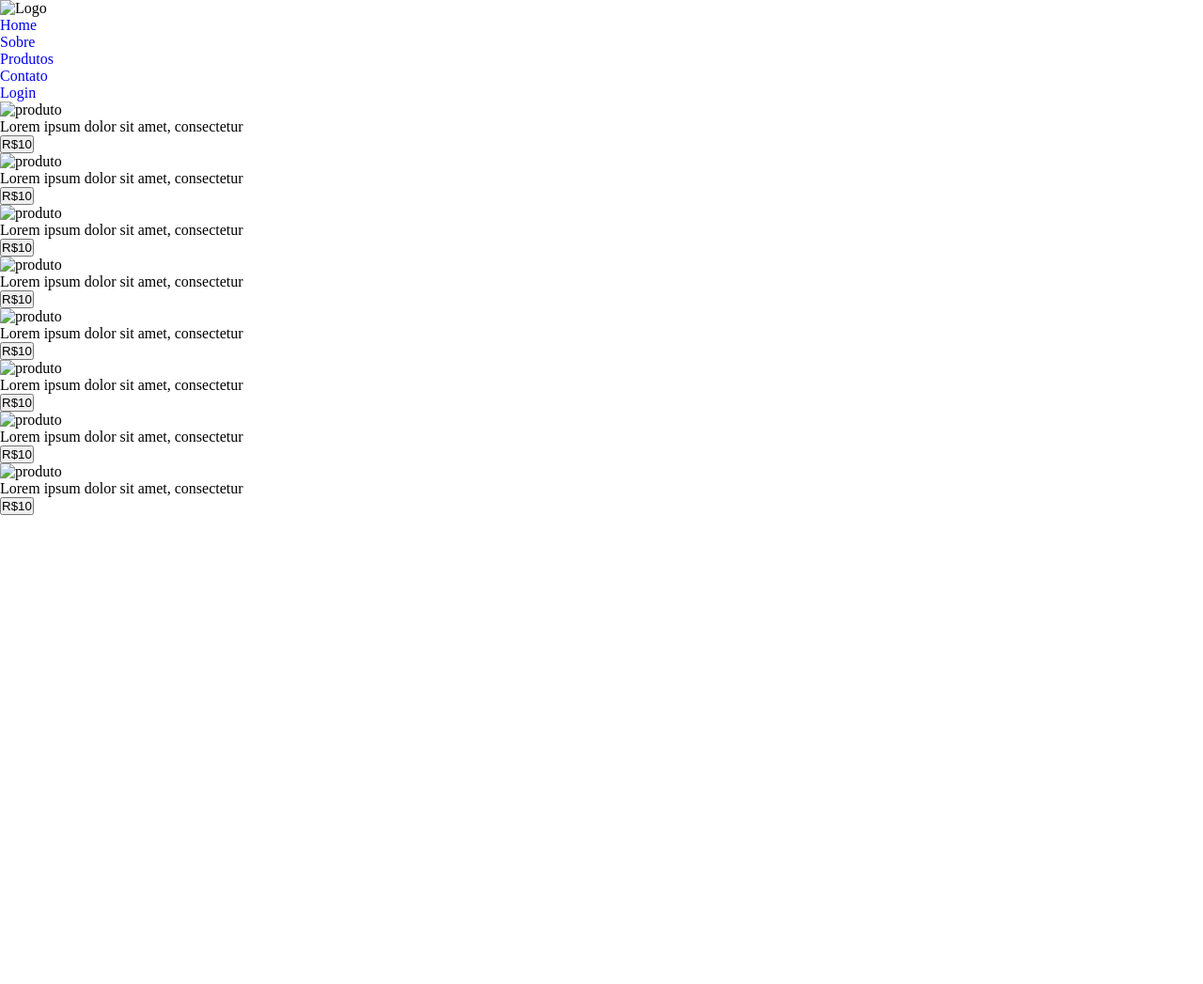
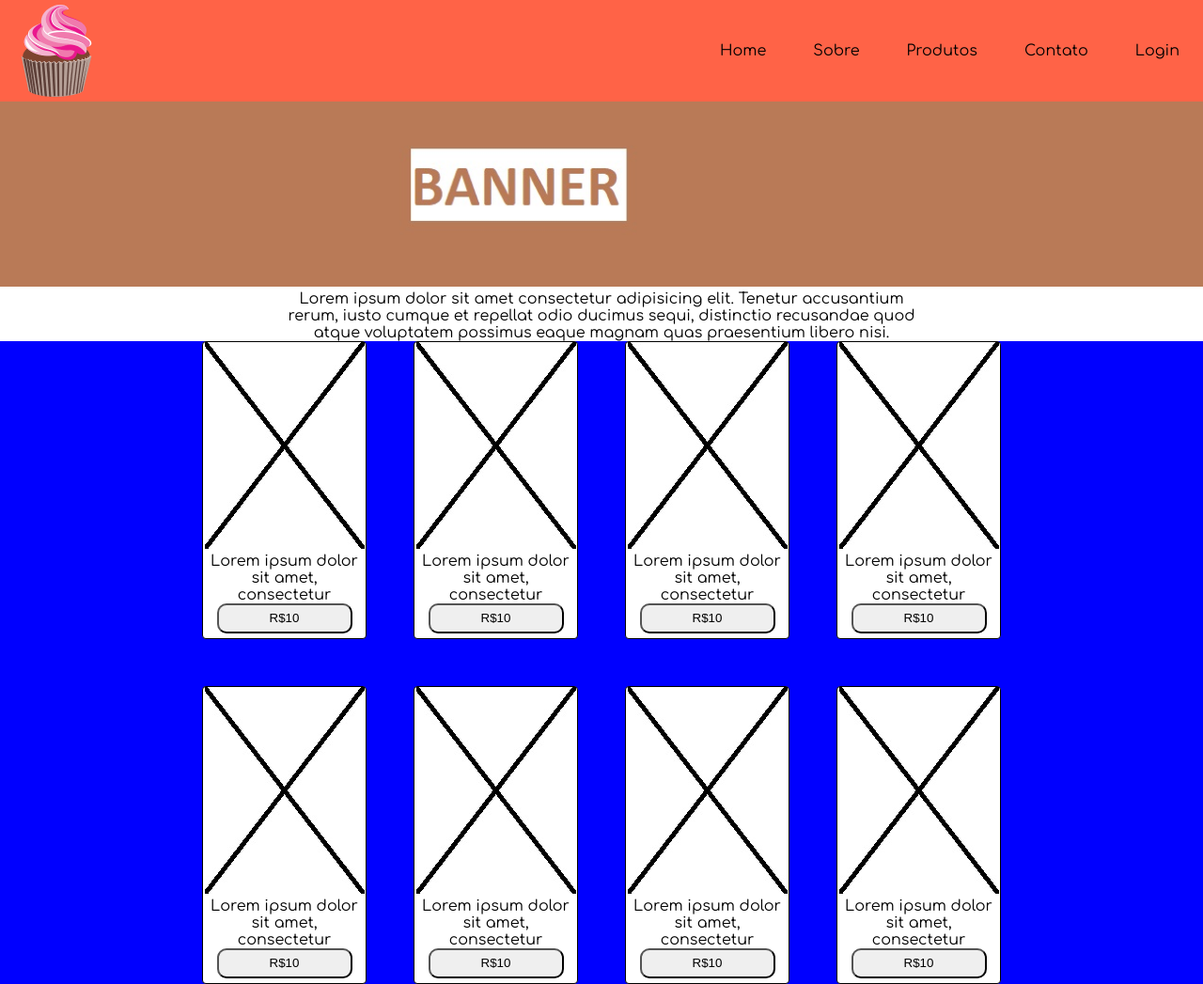
Before and after one commit to jeennimay/projeto-bigmom, a plain HTML site: page produto.html in a window 1280 px wide. Shown: the whole page at 94% size. Before the commit the page ends 800 px from the top, so only its background shows below. Drawn offline with Linux system fonts and the light colour scheme; files that its build step writes are made by us from their sources.

Commit message:
atualizando css produtos, header praticamente pronto

```diff
--- a/css/produto.css
+++ b/css/produto.css
@@ -3,8 +3,50 @@
     margin: 0;
     box-sizing: border-box;
     text-decoration: none;
+    list-style: none;
 }
 
+body {
+    font-family: 'Comfortaa', cursive, 'Montserrat', sans-serif;
+}
+
+
+/* menu */
+header{
+    display: flex;
+    justify-content: space-between;
+    align-items: center;
+    padding: 5px 0px 5px 10px;
+    background-color: tomato;
+}
+
+.menu{
+    display: flex;
+}
+
+.menu>li>a{
+    margin: 10px;
+    padding: 15px;
+    color: black;
+}
+
+
+
+
+/* banner */
+.banner-produto{
+    width: 100%;
+}
+
+.banner-desc{
+    text-align: center;
+    padding: 0 300px 0 300px;
+}
+
+
+
+
+/* produtos */
 .prod-container{
     width: 100%;
     display: flex;
--- a/produto.html
+++ b/produto.html
@@ -4,14 +4,21 @@
     <meta charset="UTF-8">
     <meta http-equiv="X-UA-Compatible" content="IE=edge">
     <meta name="viewport" content="width=device-width, initial-scale=1.0">
-    <title>Document</title>
-    <link rel="stylesheet" href="./css/style.css">
+    <title>Produtos</title>
+
+    <!-- css -->
+    <link rel="stylesheet" href="./css/produto.css">
+
+    <!-- google fonts -->
+    <link rel="preconnect" href="https://fonts.googleapis.com">
+    <link rel="preconnect" href="https://fonts.gstatic.com" crossorigin>
+    <link href="https://fonts.googleapis.com/css2?family=Comfortaa:wght@300;400;700&family=Montserrat:wght@100;200;300;400;500;600;700;900&display=swap" rel="stylesheet">
 </head>
 <body>
     <header>
-            <img src="#" alt="Logo">
+            <img src="./img/logo-menor.png" alt="Logo">
             <nav>
-                <ul>
+                <ul class="menu">
                     <li><a href="#">Home</a></li>
                     <li><a href="#">Sobre</a></li>
                     <li><a href="#">Produtos</a></li>
@@ -22,8 +29,10 @@
     </header>
 
     <!-- banner -->
-    <div class="banner-produto"></div>
+    <img class="banner-produto" src="img/banner-prod.jpg" alt="banner">
 
+    <!-- descrição banner -->
+    <div class="banner-desc"><p>Lorem ipsum dolor sit amet consectetur adipisicing elit. Tenetur accusantium rerum, iusto cumque et repellat odio ducimus sequi, distinctio recusandae quod atque voluptatem possimus eaque magnam quas praesentium libero nisi.</p></div>
 
     <!-- div dos produtos -->
     <div class="prod-container">
```
Also changed, not shown: img/banner-prod.jpg (added), img/frame.jpg (added), img/logo-menor.png (added).
